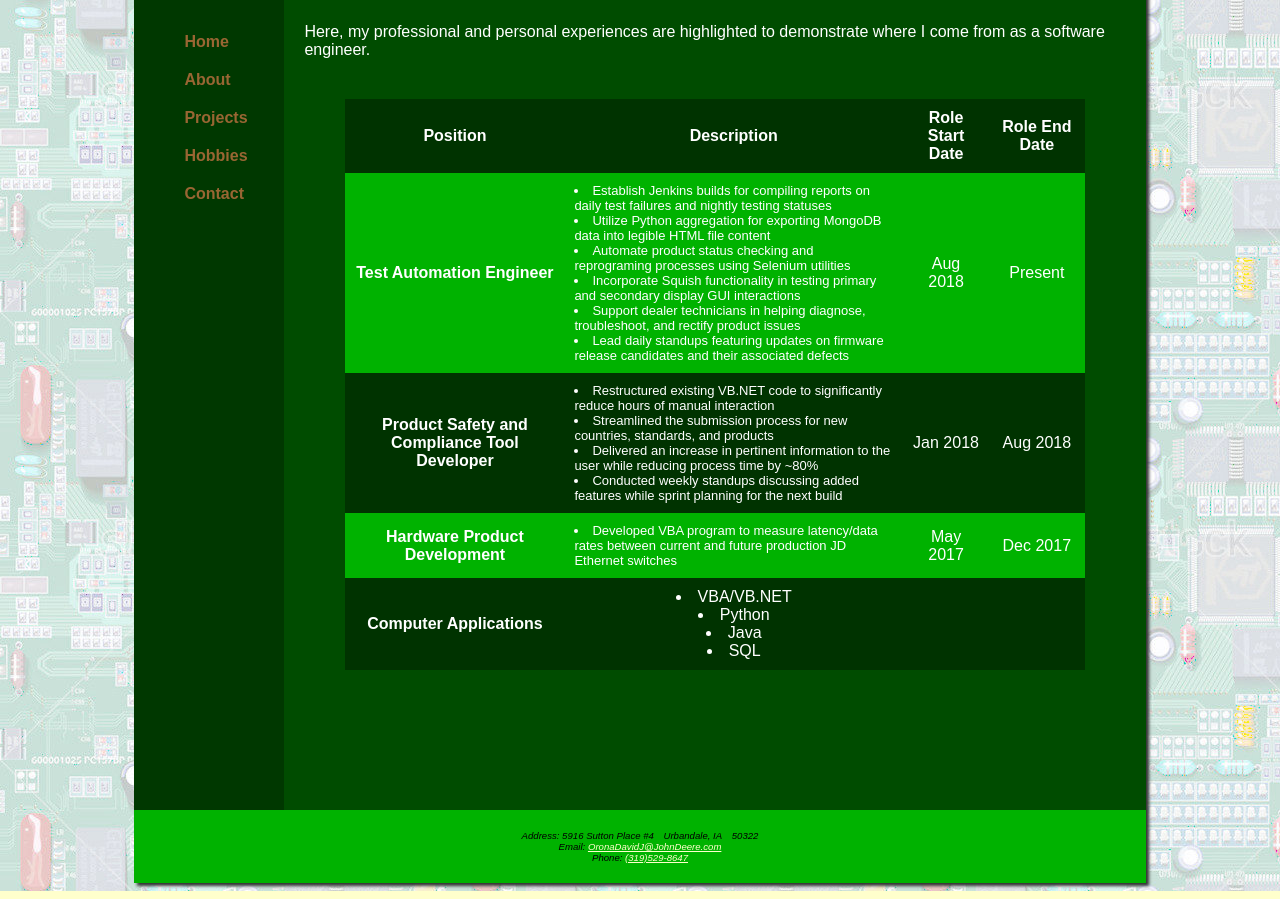
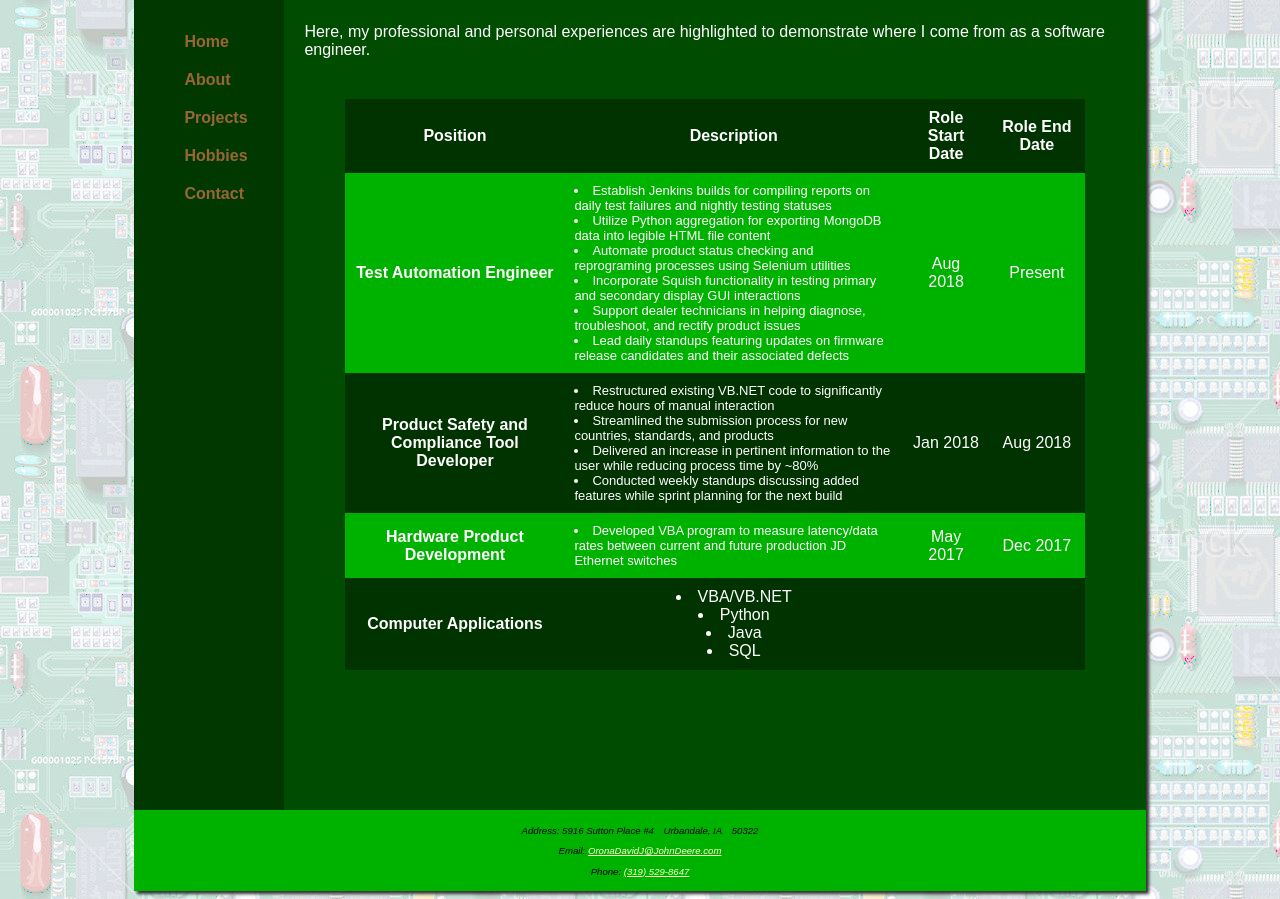
Before and after one commit to RexConner1/rexconner1.github.io, a plain HTML site: page about.html in a window 1280 px wide. Shown: the part 136-1035 px from the top of the page. Drawn offline with Linux system fonts and the light colour scheme.

Commit message:
Space out footer

```diff
--- a/about.html
+++ b/about.html
@@ -78,9 +78,9 @@
 				</table>
 			</main>
 			<footer>
-				Address: 5916 Sutton Place #4&emsp;Urbandale, IA&emsp;50322<br>
-				Email: <a href="mailto:OronaDavidJ@JohnDeere.com">OronaDavidJ@JohnDeere.com</a><br>
-				Phone: <a href="tel:1-319-529-8647">(319)529-8647</a>
+				<p>Address: 5916 Sutton Place #4&emsp;Urbandale, IA&emsp;50322</p>
+				<p>Email: <a href="mailto:OronaDavidJ@JohnDeere.com">OronaDavidJ@JohnDeere.com</a></p>
+				<p>Phone: <a href="tel:1-319-529-8647">(319) 529-8647</a></p>
 			</footer>
 		</div>
 	</body>
--- a/style.css
+++ b/style.css
@@ -113,7 +113,7 @@ footer {
 	font-size: .60em;
 	font-style: italic;
 	text-align: center;
-	padding: 20px;
+	padding: 5px;
 	clear: both;
 }
 
```
Also changed, not shown: contact.html (+3 -3 lines), hobbies.html (+3 -3 lines), index.html (+3 -3 lines), projects.html (+3 -3 lines).
